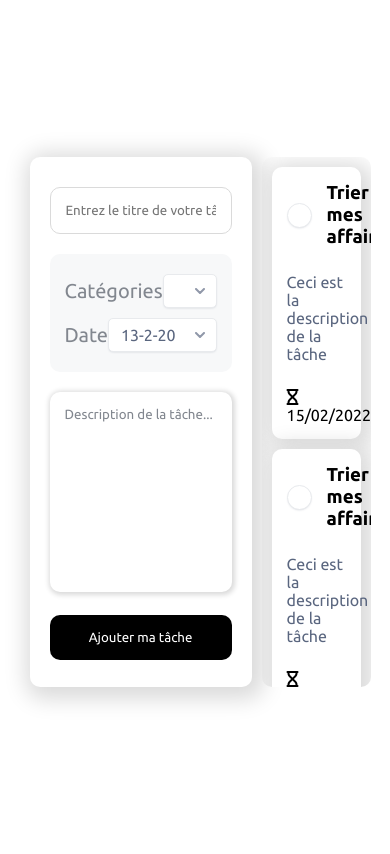
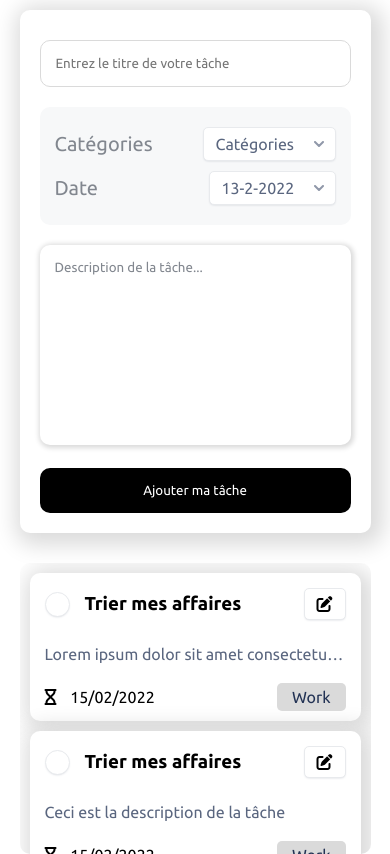
Before and after one commit to ProjectServer/AppToDo-Website, a plain HTML site: page index.html in a window 390 px wide. Drawn offline with Linux system fonts and the light colour scheme; a script that the page names is missing.

Commit message:
Responsive

```diff
--- a/assets/css/style.scss
+++ b/assets/css/style.scss
@@ -15,13 +15,14 @@ html, body{
 .container{
   width: 90%;
   height: 100%;
-  margin: 0 auto;
+  margin: 10px auto;
   display: flex;
+  flex-direction: column;
   justify-content: space-between;
   align-items: center;
 
   .task-form{
-    width: 400px;
+    width: 100%;
     height: 530px;
     background: white;
     -webkit-box-shadow: 4px 4px 22px 8px rgba(218,218,218,1);
@@ -162,11 +163,12 @@ html, body{
   }
 
   .tasks-content{
-    width: 60%;
+    width: 100%;
     height: 530px;
     max-height: 540px;
     overflow: auto;
     border-radius: 10px;
+    margin-top: 30px;
     padding: 0px 10px;
     // background: white;
     // -webkit-box-shadow: 4px 4px 22px 8px rgba(218,218,218,1);
@@ -270,6 +272,13 @@ html, body{
         .task-content-description{
           padding: 10px 15px;
           color: #5a667f;
+          p{
+            width: 100%;
+            display: -webkit-box;
+            -webkit-box-orient: vertical;
+            -webkit-line-clamp: 1;
+            overflow: hidden;
+          }
         }
         .task-content-informations{
           padding: 15px;
@@ -300,3 +309,18 @@ html, body{
 .darkmode--activated .task-form .task-form-title i{
   color: white;
 }
+
+@media(min-width: 850px){
+  .container{
+    flex-direction: row;
+    margin-top: 0px;
+    .task-form{
+      width: 400px;
+    }
+    .tasks-content{
+      margin-top: 0px;
+      width: 60%;
+    }
+  }
+
+}
--- a/index.html
+++ b/index.html
@@ -102,7 +102,7 @@
           </div>
           <div class="task-content">
             <div class="task-content-description">
-              <p> Ceci est la description de la tâche </p>
+              <p> Lorem ipsum dolor sit amet consectetur adipisicing elit. Assumenda voluptatem, dignissimos vero placeat voluptatibus in facilis, quo consequatur necessitatibus iusto labore cumque accusamus tempore, atque nemo. Adipisci error autem quae! </p>
             </div>
             <div class="task-content-informations">
               <div class="task-content-informations-time">
```
Also changed, not shown: assets/css/style.css, 1 other file.
